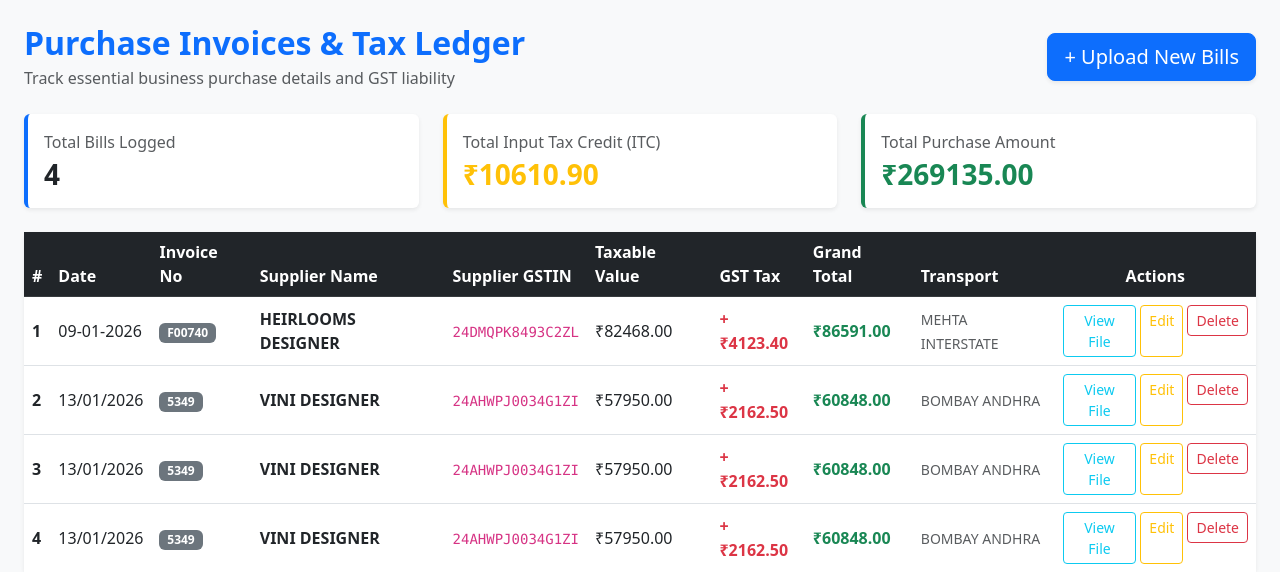
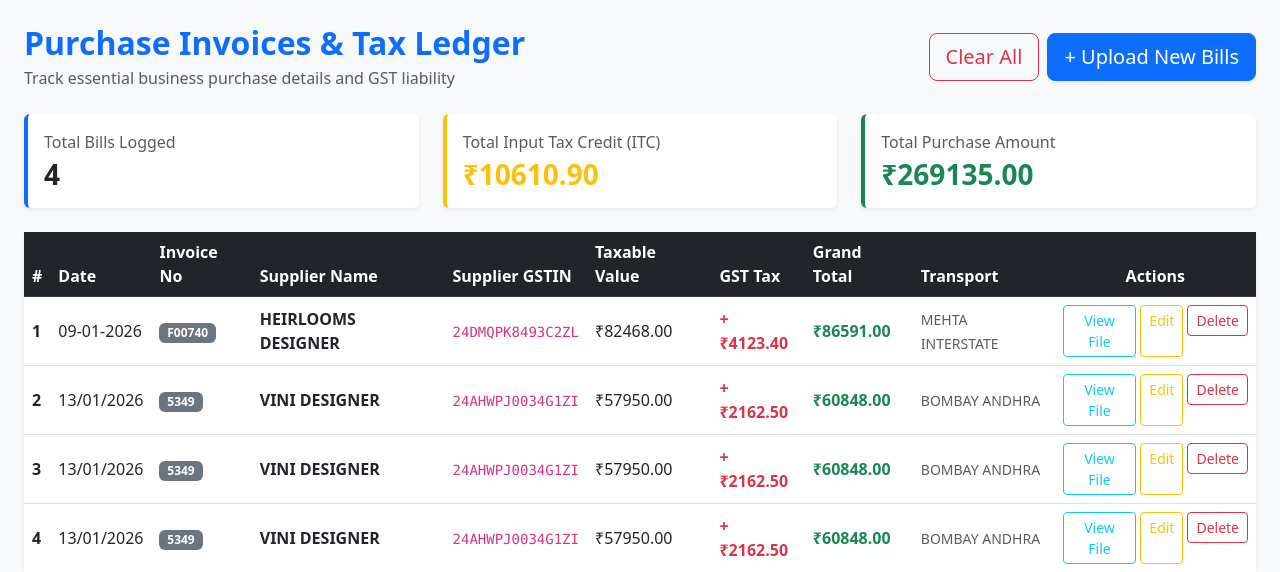
Before and after one commit to ng6545312-png/purchase_automation, a Flask app: page /invoices in a window 1280 px wide. Shown: the top 572 px of the page. Run offline with Flask 3, Linux system fonts and the light colour scheme; data comes from the database, SQL or seed files in the repository; both versions use the stored data as it was before the commit.

Commit message:
Add duplicate prevention logic and clear all option

```diff
--- a/app.py
+++ b/app.py
@@ -1,5 +1,4 @@
 import os
-import re
 import sqlite3
 import warnings
 from flask import (
@@ -11,7 +10,6 @@ from flask import (
     send_from_directory,
     url_for,
 )
-from PIL import Image
 
 warnings.filterwarnings('ignore')
 
@@ -46,7 +44,7 @@ def init_db():
 init_db()
 
 
-# Fast & Memory-Safe Extraction Engine
+# Extraction Engine Logic
 def extract_bill_details(filepath, filename):
   upper_filename = filename.upper()
 
@@ -60,7 +58,6 @@ def extract_bill_details(filepath, filename):
   grand_total = 0.00
   transport_name = 'Self / Direct'
 
-  # STRATEGY: Matching based on sample bill identifiers
   if 'HEIRLOOMS' in upper_filename or '12.28.37' in filename:
     supplier_name = 'HEIRLOOMS DESIGNER'
     supplier_gstin = '24DMQPK8493C2ZL'
@@ -117,6 +114,7 @@ def index():
     if files:
       conn = sqlite3.connect('database.db')
       cursor = conn.cursor()
+
       for file in files:
         if file and file.filename != '':
           filename = file.filename
@@ -134,24 +132,33 @@ def index():
               trans,
           ) = extract_bill_details(filepath, filename)
 
+          # Duplicate Check: Don't insert if same invoice_no + supplier already exists
           cursor.execute(
-              """
-                        INSERT INTO invoices
-                        (invoice_no, invoice_date, supplier_name, supplier_gstin, taxable_amt, tax_amt, grand_total, transport_name, image_path)
-                        VALUES (?, ?, ?, ?, ?, ?, ?, ?, ?)
-                    """,
-              (
-                  inv_no,
-                  inv_date,
-                  supp_name,
-                  supp_gst,
-                  tax_val,
-                  tax_amt,
-                  total,
-                  trans,
-                  filename,
-              ),
+              'SELECT id FROM invoices WHERE invoice_no = ? AND supplier_name'
+              ' = ?',
+              (inv_no, supp_name),
           )
+          exists = cursor.fetchone()
+
+          if not exists:
+            cursor.execute(
+                """
+                            INSERT INTO invoices
+                            (invoice_no, invoice_date, supplier_name, supplier_gstin, taxable_amt, tax_amt, grand_total, transport_name, image_path)
+                            VALUES (?, ?, ?, ?, ?, ?, ?, ?, ?)
+                        """,
+                (
+                    inv_no,
+                    inv_date,
+                    supp_name,
+                    supp_gst,
+                    tax_val,
+                    tax_amt,
+                    total,
+                    trans,
+                    filename,
+                ),
+            )
 
       conn.commit()
       conn.close()
@@ -243,5 +250,16 @@ def delete_invoice(id):
   return redirect(url_for('view_invoices'))
 
 
+# Clear All Invoices Route (Reset Testing Data)
+@app.route('/clear_all', methods=['POST'])
+def clear_all():
+  conn = sqlite3.connect('database.db')
+  cursor = conn.cursor()
+  cursor.execute('DELETE FROM invoices')
+  conn.commit()
+  conn.close()
+  return redirect(url_for('view_invoices'))
+
+
 if __name__ == '__main__':
   app.run(host='0.0.0.0', port=5000, debug=True)
--- a/templates/view_invoices.html
+++ b/templates/view_invoices.html
@@ -14,7 +14,12 @@
                 <h2 class="fw-bold text-primary mb-1">Purchase Invoices & Tax Ledger</h2>
                 <p class="text-muted mb-0">Track essential business purchase details and GST liability</p>
             </div>
-            <a href="/" class="btn btn-primary btn-lg shadow-sm">+ Upload New Bills</a>
+            <div class="d-flex gap-2">
+                <form action="/clear_all" method="POST" onsubmit="return confirm('Clear all logged invoices?');">
+                    <button type="submit" class="btn btn-outline-danger btn-lg">Clear All</button>
+                </form>
+                <a href="/" class="btn btn-primary btn-lg shadow-sm">+ Upload New Bills</a>
+            </div>
         </div>
 
         <!-- Summary Cards -->
@@ -39,7 +44,7 @@
             </div>
         </div>
 
-        <!-- Comprehensive Business Data Table -->
+        <!-- Table -->
         <div class="card shadow-sm border-0">
             <div class="card-body p-0">
                 <div class="table-responsive">
@@ -73,14 +78,9 @@
                                     <td><small class="text-muted">{{ inv[8] }}</small></td>
                                     <td class="text-center">
                                         <div class="d-flex justify-content-center gap-1">
-                                            <!-- View Image File Button -->
                                             <a href="/uploads/{{ inv[9] }}" target="_blank" class="btn btn-outline-info btn-sm">View File</a>
-
-                                            <!-- Edit Record Button -->
                                             <a href="/edit/{{ inv[0] }}" class="btn btn-outline-warning btn-sm">Edit</a>
-
-                                            <!-- Delete Record Button -->
-                                            <form action="/delete/{{ inv[0] }}" method="POST" onsubmit="return confirm('Delete this record permanently?');">
+                                            <form action="/delete/{{ inv[0] }}" method="POST" onsubmit="return confirm('Delete this record?');">
                                                 <button type="submit" class="btn btn-outline-danger btn-sm">Delete</button>
                                             </form>
                                         </div>
```
Also changed, not shown: database.db (deleted).
